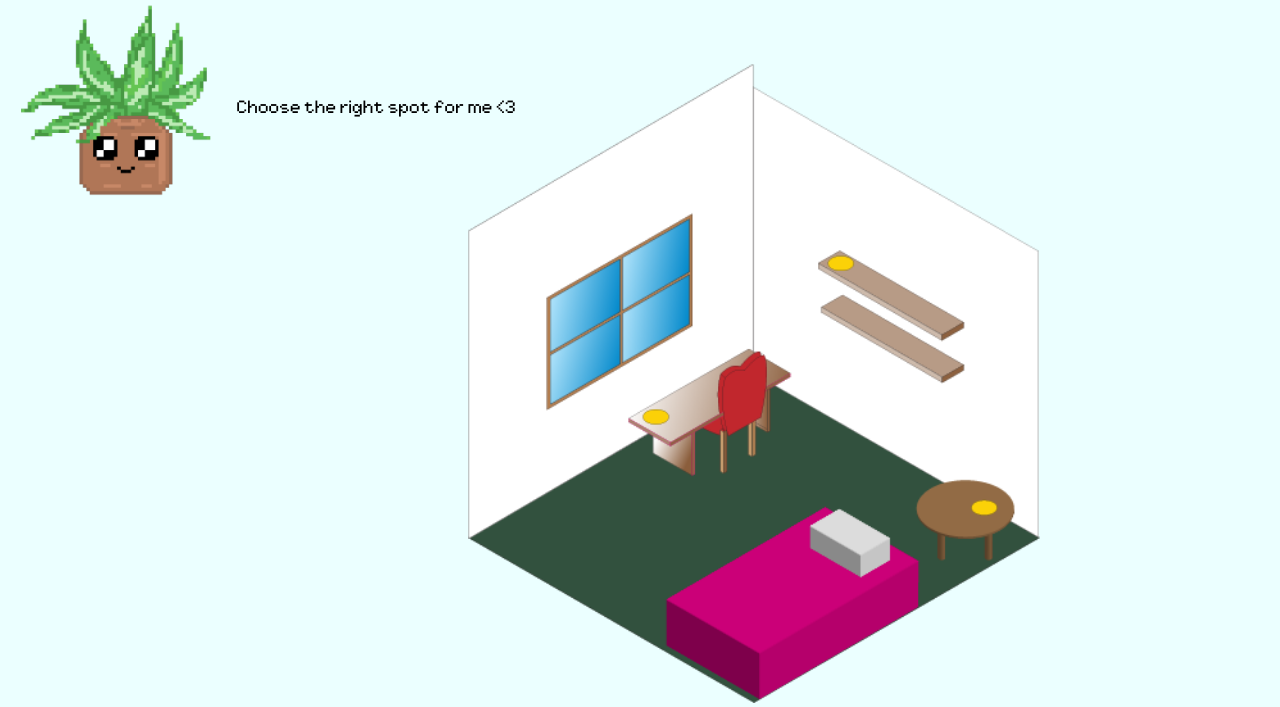
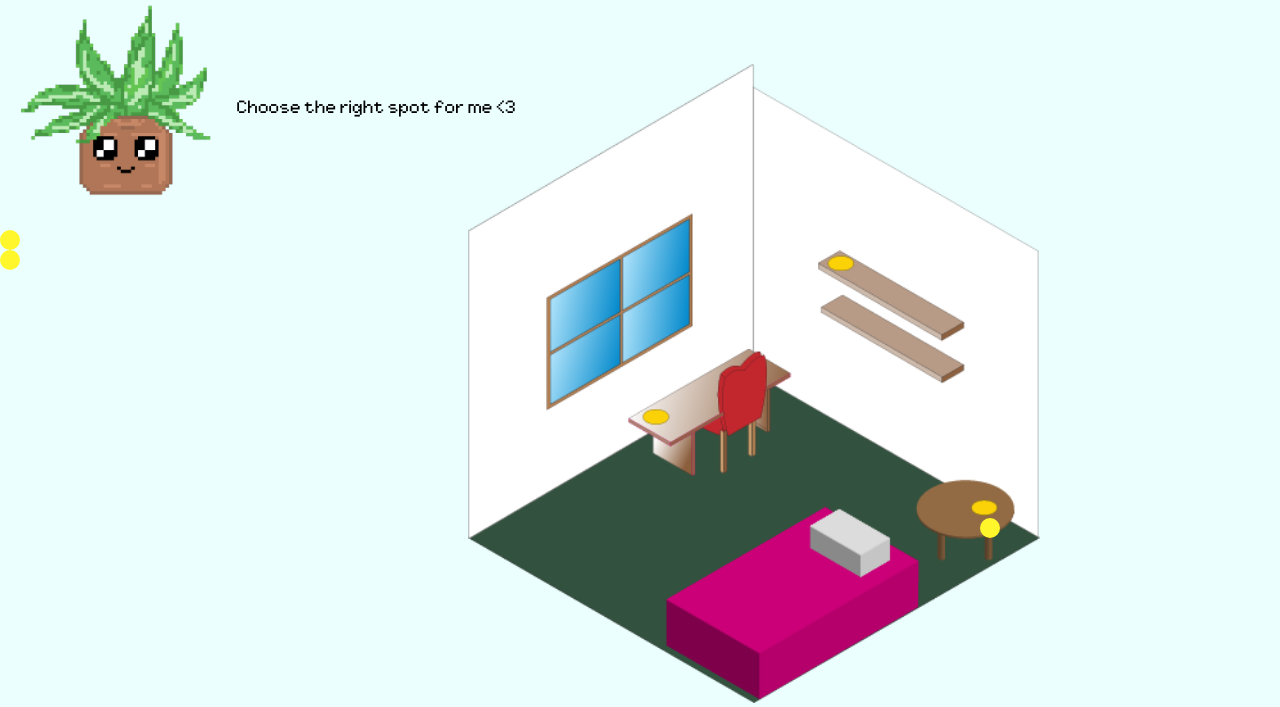
Before and after one commit to leilamyar/plant-chi, a PHP site: template views/page/choose-a-spot.php in a window 1280 px wide. Shown: the part 17-724 px from the top of the page. Run offline with PHP 8.4, Linux system fonts and the light colour scheme; the template is opened without the code that fills it, so the values that code supplies are empty.

Commit message:
feat(spot-choice) : style good spot

```diff
--- a/public/css/choose_spot.css
+++ b/public/css/choose_spot.css
@@ -22,7 +22,6 @@ img {
 }
 .room-c {
   height: 100%;
-  background-color: violet;
   text-align: end;
 }
 .room-img {
@@ -31,9 +30,31 @@ img {
   right: 15rem;
   bottom: 5rem;
 }
+.spot {
+  width: 20px;
+  height: 20px;
+  border-radius: 50px;
+  background-color: var(--yellow);
+}
+.spot:hover,
+.spot:focus {
+  background: var(--pink);
+}
+.spot:active {
+  transform: scale(1);
+}
+#good-spot {
+  position: absolute;
+  right: 280px;
+  bottom: 245px;
+}
+ #wrong-spot-1 {
 
+ }
+ #wrong-spot-2 {
+
+ }
 @media screen and (max-width: 480px) {
-
   .room-c {
     height: 100%;
     background-color: violet;
--- a/views/page/choose-a-spot.php
+++ b/views/page/choose-a-spot.php
@@ -1,9 +1,7 @@
 <main class="spot-choice-c">
   <!-- COLUMN 1 = plant-chi img + text -->
   <div class="instructions-flex-c">
-    <!-- <div class="img-c"> -->
       <img class="plant-chi-img" src="public/images/plant-chi_neutral.png" alt="Plant-chi gives instructions">
-    <!-- </div> -->
     <p class="text">Choose the right spot for me &#60;3 </p>
   </div>
   <!-- COLUMN 2 = room img -->
@@ -11,6 +9,11 @@
     <img class="room-img" src="public/images/rooms/bright_no_direct_sun.png" alt="Image of a bright room, with no direct sunlight">
   </div>
   <!-- COLUMN 2 = grid ON TOP of room img -->
-
+  <div class="room-c">
+    <!-- <div class="room-img"></div> -->
+    <div class="spot" id="good-spot">&nbsp;</div>
+    <div class="spot" id="wrong-spot">&nbsp;</div>
+    <div class="spot" id="wrong-spot">&nbsp;</div>
+  </div>
 </main>
 <script src="public/js/choose-a-spot.js"></script>
```
